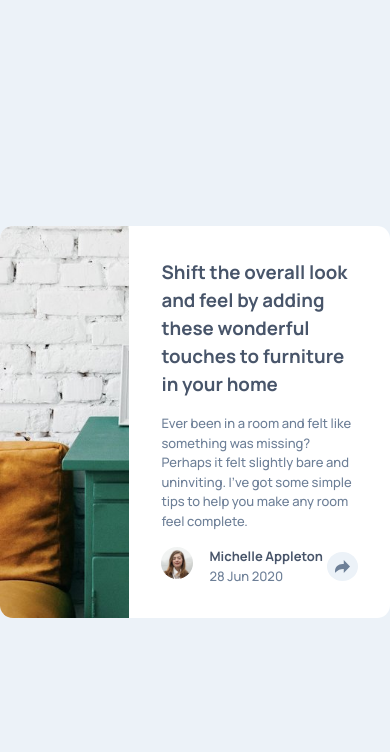
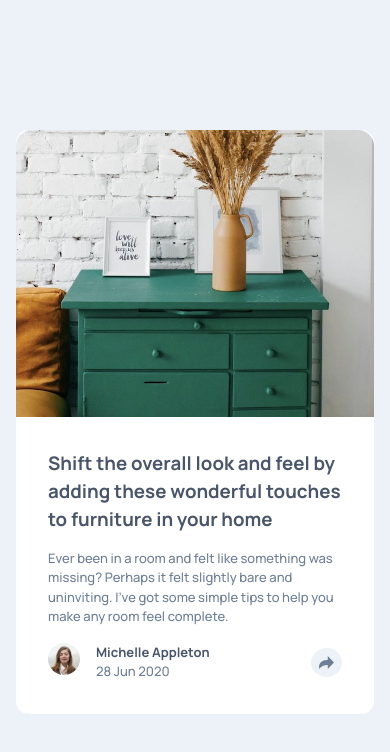
Before and after one commit to moojica/frontend-mentor-article-preview-component, a plain HTML site: page index.html in a window 390 px wide. Shown: the top 752 px of the page. Drawn offline with Linux system fonts and the light colour scheme.

Commit message:
Updated CSS for mobile responsiveness. NTA: mobile active state

```diff
--- a/index.css
+++ b/index.css
@@ -188,3 +188,18 @@ footer {
 button.share-icon:focus {
   outline: none;
 }
+
+@media only screen and (max-width: 768px) {
+  main {
+    display: flex;
+    padding: 1rem;
+  }
+  .card {
+    flex-direction: column;
+    max-width: 30rem;
+  }
+
+  .article-image {
+    border-radius: 1rem 1rem 0 0;
+  }
+}
```
